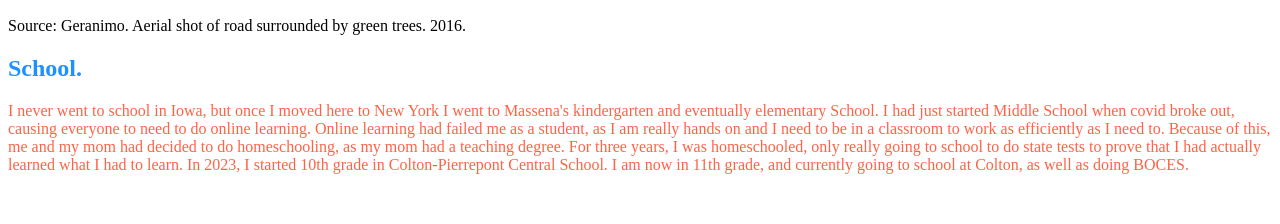
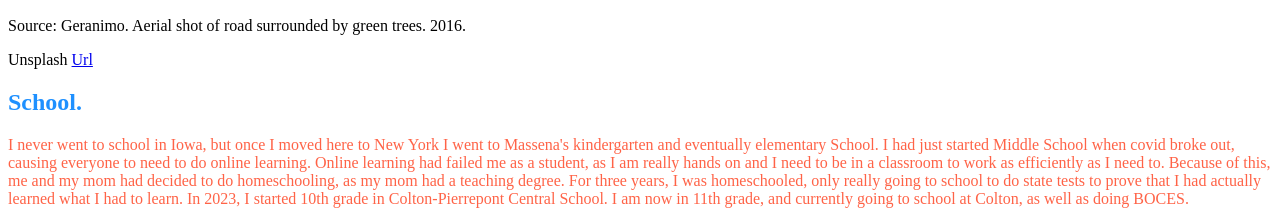
Before and after one commit to MaxwellMIA/bioProject, a plain HTML site: page index.html in a window 1280 px wide. Shown: the part 1132-1356 px from the top of the page. Before the commit the page ends 1322 px from the top, so only its background shows below. Drawn offline with Linux system fonts and the light colour scheme.

Commit message:
ball 100.3

```diff
--- a/index.html
+++ b/index.html
@@ -22,6 +22,8 @@
 <p style="color:Tomato;">I haven't really minded moving before in the past, but I feel comfortable where I am now, as I am no longer homeschooled and I have friends that live in this community.</p>
 <img src="https://images.unsplash.com/photo-1476231682828-37e571bc172f?q=80&w=2874&auto=format&fit=crop&ixlib=rb-4.0.3&ixid=M3wxMjA3fDB8MHxwaG90by1wYWdlfHx8fGVufDB8fHx8fA%3D%3D" width="200">
 <p>Source: Geranimo. Aerial shot of road surrounded by green trees. 2016.</p>
+Unsplash <a href="https://unsplash.com/photos/aerial-shot-of-road-surrounded-by-green-trees-qzgN45hseN0">
+    Url </a>
     <h2 style="color:DodgerBlue;">School.</h2>
     <p style="color:Tomato;">I never went to school in Iowa, but once I moved here to New York I went to Massena's kindergarten and eventually elementary School. I had just started Middle School when covid broke out, causing everyone to need to do online learning. Online learning had failed me as a student, as I am really hands on and I need to be in a classroom to work as efficiently as I need to. Because of this, me and my mom had decided to do homeschooling, as my mom had a teaching degree. For three years, I was homeschooled, only really going to school to do state tests to prove that I had actually learned what I had to learn. In 2023, I started 10th grade in Colton-Pierrepont Central School. I am now in 11th grade, and currently going to school at Colton, as well as doing BOCES.</p>
 </body>
```
